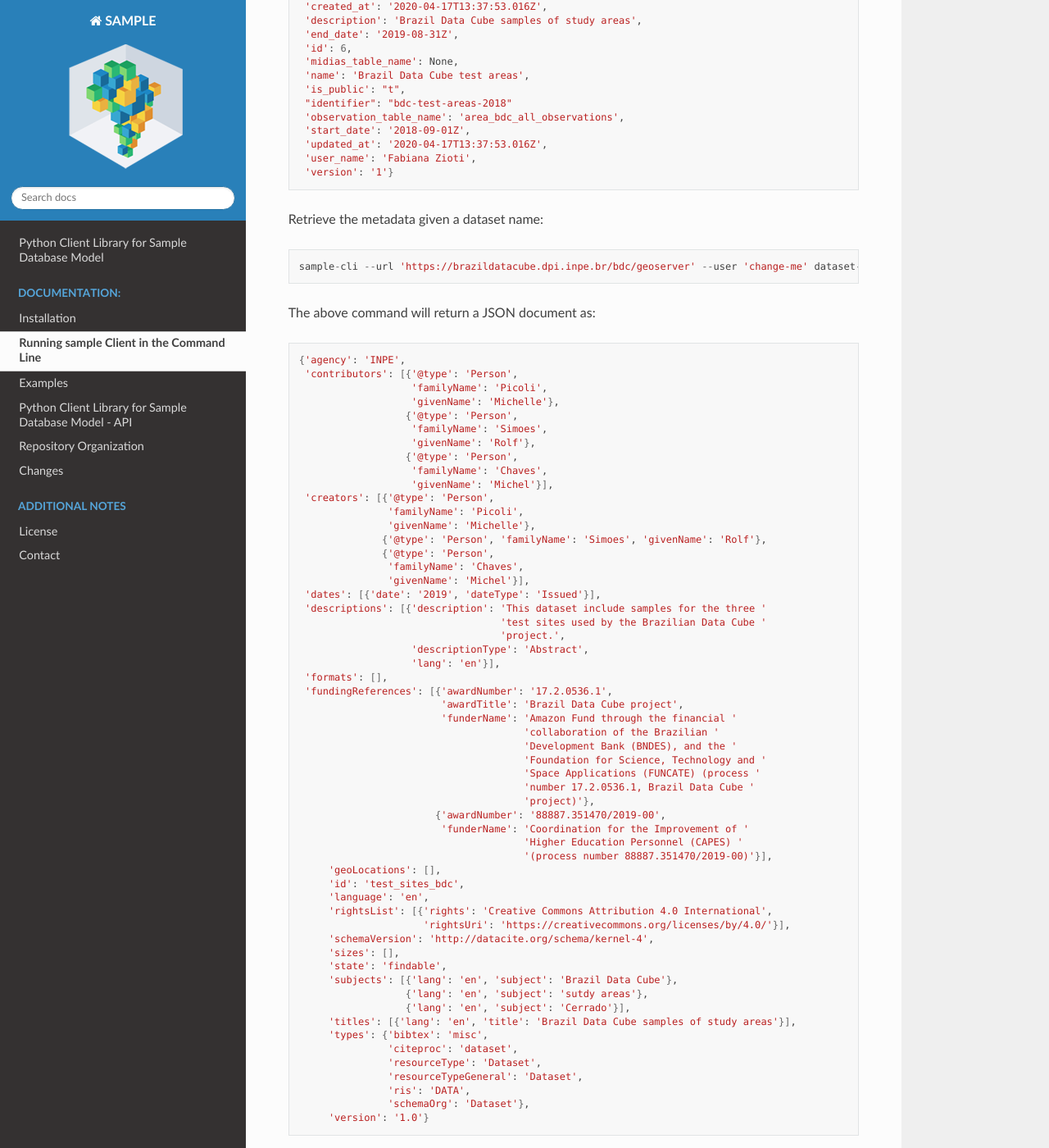
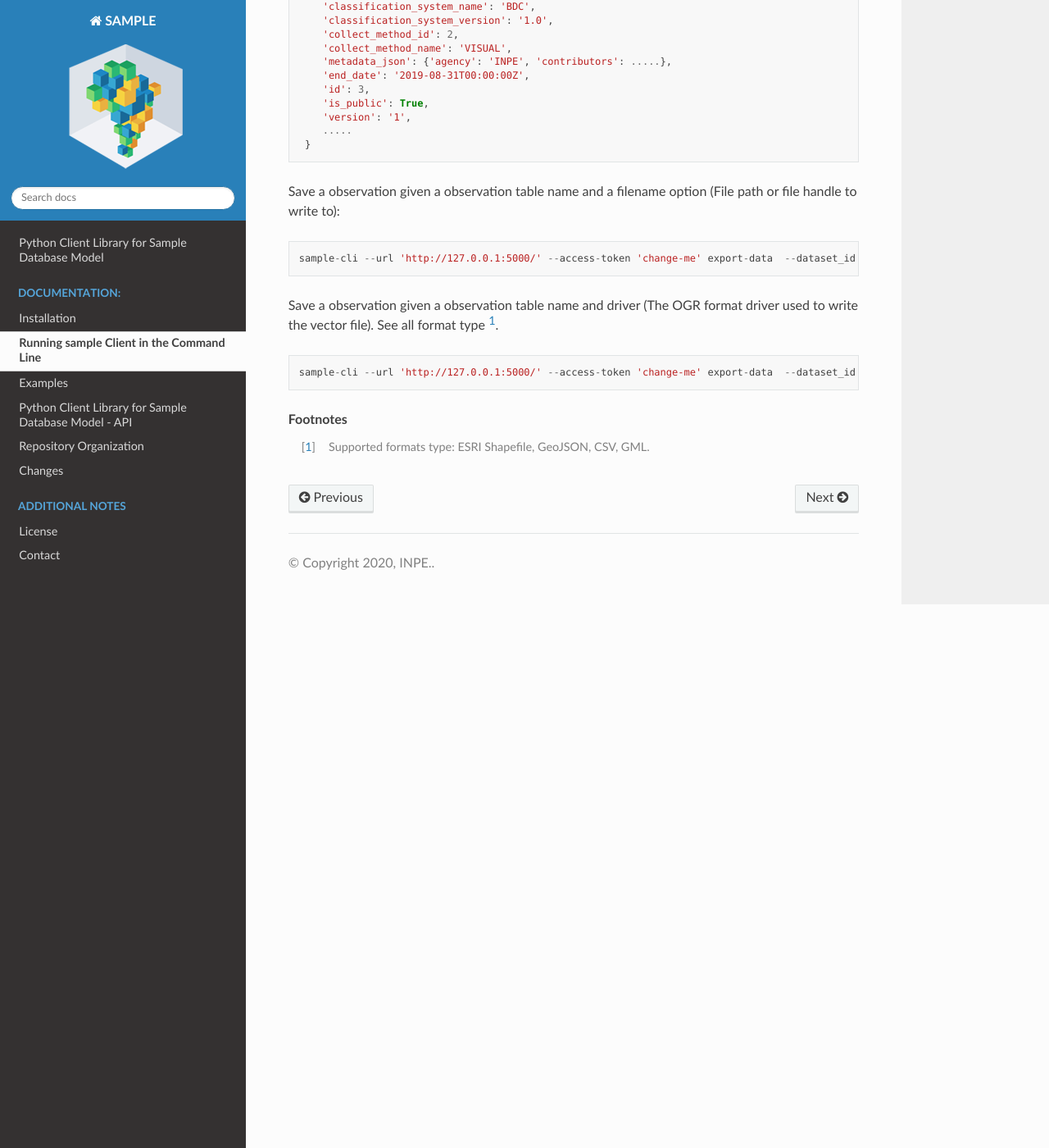
Before and after one commit to brazil-data-cube/sample.py, a Sphinx documentation site: the page built from docs/sphinx/usage.rst, in a window 1280 px wide and 1400 px high, scrolled down 696 px. Shown: the whole window at 82% size. Built offline with Sphinx 7.4.7 and the Read the Docs theme 2.0.0, drawn with Linux system fonts in a browser that asks for light colours; pages that are not in the unit, such as notebooks, are missing from menus; some of the changed text lies outside the part shown.

Commit message:
reviewing and updating documentation :books: :zap:

```diff
--- a/docs/sphinx/api.rst
+++ b/docs/sphinx/api.rst
@@ -19,6 +19,5 @@ Python Client Library for Sample Database Model - API
 
     sample
     dataset
-    wfs
     utils
     data
--- a/docs/sphinx/installation.rst
+++ b/docs/sphinx/installation.rst
@@ -20,7 +20,7 @@ Pre-Requirements
 
 - `Geopandas <https://geopandas.org/>`_  GeoPandas is an open source project to make working with geospatial data in python easier.
 
-- `SAMPLE-DB <https://github.com/brazil-data-cube/sample-db>`_  Sample Database Model.
+- `LCCS.py <https://github.com/brazil-data-cube/lccs.py>`_  Python Client for Land Cover Classification System Service.
 
 Please, read the instructions below in order to install ``sample.py``.
 
--- a/docs/sphinx/usage.rst
+++ b/docs/sphinx/usage.rst
@@ -12,115 +12,43 @@ Running sample Client in the Command Line
 
 List the available datasets::
 
-    sample-cli --url 'https://brazildatacube.dpi.inpe.br/bdc/geoserver' --user 'change-me' datasets
+    sample-cli --url 'http://127.0.0.1:5000/' --access-token 'change-me' datasets
 
-The above command will return a list of dataset names as:
+The above command will return a list of dataset names as::
 
-.. code-block:: shell
-
-    ['bdc-test-areas-2018-V1',
-     'lapig-brasil-1985_2017-V1',
-     ...
-    ]
+    {'id': 4, 'name': 'bdc-go-test-area', 'version': '1'}
+    {'id': 3, 'name': 'bdc-ba-test-area', 'version': '1'}
+    {'id': 6, 'name': 'bdc-all-test-area', 'version': '1'}
+    {'id': 3, 'name': 'bdc-ba-test-area', 'version': '1'}
 
 Retrieve the information given a dataset name::
 
-    sample-cli --url 'https://brazildatacube.dpi.inpe.br/bdc/geoserver' --user 'change-me' describe-dataset  --dataset 'bdc-test-areas-2018-V1'
+    sample-cli --url 'http://127.0.0.1:5000/' --access-token 'change-me' describe-dataset  --dataset_id 3
 
-The above command will return a JSON document as:
+The above command will return a JSON document as::
 
-.. code-block:: shell
-
-    {'classification_system_name': 'BDC',
-     'collect_method': 'VISUAL',
-     'created_at': '2020-04-17T13:37:53.016Z',
-     'description': 'Brazil Data Cube samples of study areas',
-     'end_date': '2019-08-31Z',
-     'id': 6,
-     'midias_table_name': None,
-     'name': 'Brazil Data Cube test areas',
-     'is_public': "t",
-     "identifier": "bdc-test-areas-2018"
-     'observation_table_name': 'area_bdc_all_observations',
-     'start_date': '2018-09-01Z',
-     'updated_at': '2020-04-17T13:37:53.016Z',
-     'user_name': 'Fabiana Zioti',
-     'version': '1'}
-
-Retrieve the metadata given a dataset name::
-
-    sample-cli --url 'https://brazildatacube.dpi.inpe.br/bdc/geoserver' --user 'change-me' dataset-metadata --dataset 'bdc-test-areas-2018-V1'
-
-The above command will return a JSON document as:
-
-.. code-block:: shell
-
-    {'agency': 'INPE',
-     'contributors': [{'@type': 'Person',
-                       'familyName': 'Picoli',
-                       'givenName': 'Michelle'},
-                      {'@type': 'Person',
-                       'familyName': 'Simoes',
-                       'givenName': 'Rolf'},
-                      {'@type': 'Person',
-                       'familyName': 'Chaves',
-                       'givenName': 'Michel'}],
-     'creators': [{'@type': 'Person',
-                   'familyName': 'Picoli',
-                   'givenName': 'Michelle'},
-                  {'@type': 'Person', 'familyName': 'Simoes', 'givenName': 'Rolf'},
-                  {'@type': 'Person',
-                   'familyName': 'Chaves',
-                   'givenName': 'Michel'}],
-     'dates': [{'date': '2019', 'dateType': 'Issued'}],
-     'descriptions': [{'description': 'This dataset include samples for the three '
-                                      'test sites used by the Brazilian Data Cube '
-                                      'project.',
-                       'descriptionType': 'Abstract',
-                       'lang': 'en'}],
-     'formats': [],
-     'fundingReferences': [{'awardNumber': '17.2.0536.1',
-                            'awardTitle': 'Brazil Data Cube project',
-                            'funderName': 'Amazon Fund through the financial '
-                                          'collaboration of the Brazilian '
-                                          'Development Bank (BNDES), and the '
-                                          'Foundation for Science, Technology and '
-                                          'Space Applications (FUNCATE) (process '
-                                          'number 17.2.0536.1, Brazil Data Cube '
-                                          'project)'},
-                           {'awardNumber': '88887.351470/2019-00',
-                            'funderName': 'Coordination for the Improvement of '
-                                          'Higher Education Personnel (CAPES) '
-                                          '(process number 88887.351470/2019-00)'}],
-         'geoLocations': [],
-         'id': 'test_sites_bdc',
-         'language': 'en',
-         'rightsList': [{'rights': 'Creative Commons Attribution 4.0 International',
-                         'rightsUri': 'https://creativecommons.org/licenses/by/4.0/'}],
-         'schemaVersion': 'http://datacite.org/schema/kernel-4',
-         'sizes': [],
-         'state': 'findable',
-         'subjects': [{'lang': 'en', 'subject': 'Brazil Data Cube'},
-                      {'lang': 'en', 'subject': 'sutdy areas'},
-                      {'lang': 'en', 'subject': 'Cerrado'}],
-         'titles': [{'lang': 'en', 'title': 'Brazil Data Cube samples of study areas'}],
-         'types': {'bibtex': 'misc',
-                   'citeproc': 'dataset',
-                   'resourceType': 'Dataset',
-                   'resourceTypeGeneral': 'Dataset',
-                   'ris': 'DATA',
-                   'schemaOrg': 'Dataset'},
-         'version': '1.0'}
-
+    {
+        'classification_system_id': 1,
+        'classification_system_name': 'BDC',
+        'classification_system_version': '1.0',
+        'collect_method_id': 2,
+        'collect_method_name': 'VISUAL',
+        'metadata_json': {'agency': 'INPE', 'contributors': .....},
+        'end_date': '2019-08-31T00:00:00Z',
+        'id': 3,
+        'is_public': True,
+        'version': '1',
+        .....
+     }
 
 Save a observation given a observation table name and a filename option (File path or file handle to write to)::
 
-    sample-cli --url 'https://brazildatacube.dpi.inpe.br/bdc/geoserver' --user 'change-me' save-observations --dataset 'bdc-test-areas-2018-V1' --filename '/home/data/observation_name.shp'
+    sample-cli --url 'http://127.0.0.1:5000/' --access-token 'change-me' export-data  --dataset_id 3 --filename '/home/data/observation_name.shp'
+
 
 Save a observation given a observation table name and driver (The OGR format driver used to write the vector file). See all format type [#f1]_. ::
 
-    sample-cli --url 'https://brazildatacube.dpi.inpe.br/bdc/geoserver' --user 'change-me' save-observations 'area_bdc_all_observations' --filename '/home/data/observation_name.geojson' --driver 'GeoJSON'
-
+    sample-cli --url 'http://127.0.0.1:5000/' --access-token 'change-me' export-data  --dataset_id 3 --filename '/home/data/observation_name.shp' --driver 'GeoJSON'
 
 
 .. rubric:: Footnotes
```
Also changed, not shown: docs/sphinx/data.rst (+4 -4 lines), docs/sphinx/img/dataset_geodataframe.png, 3 other files.
